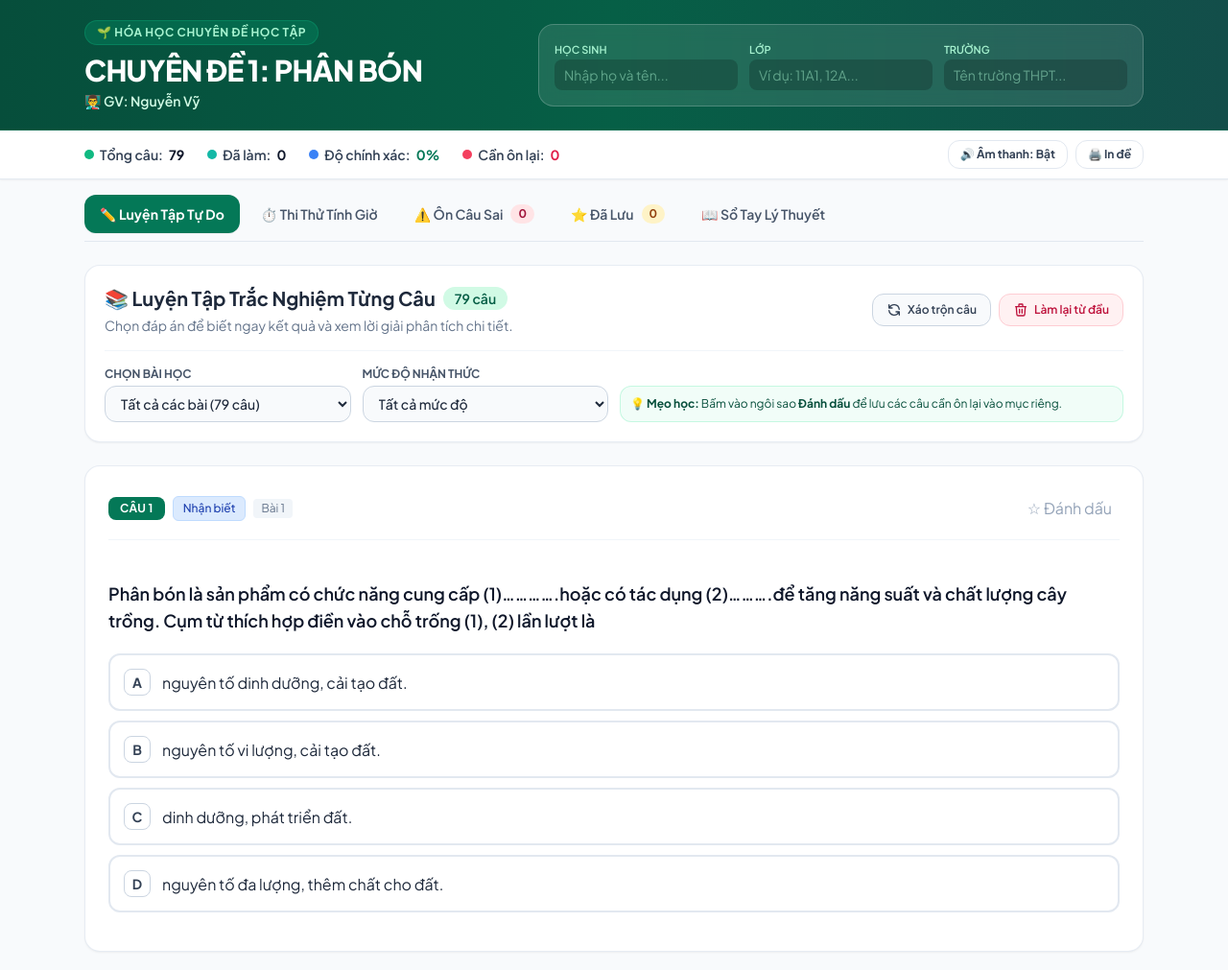
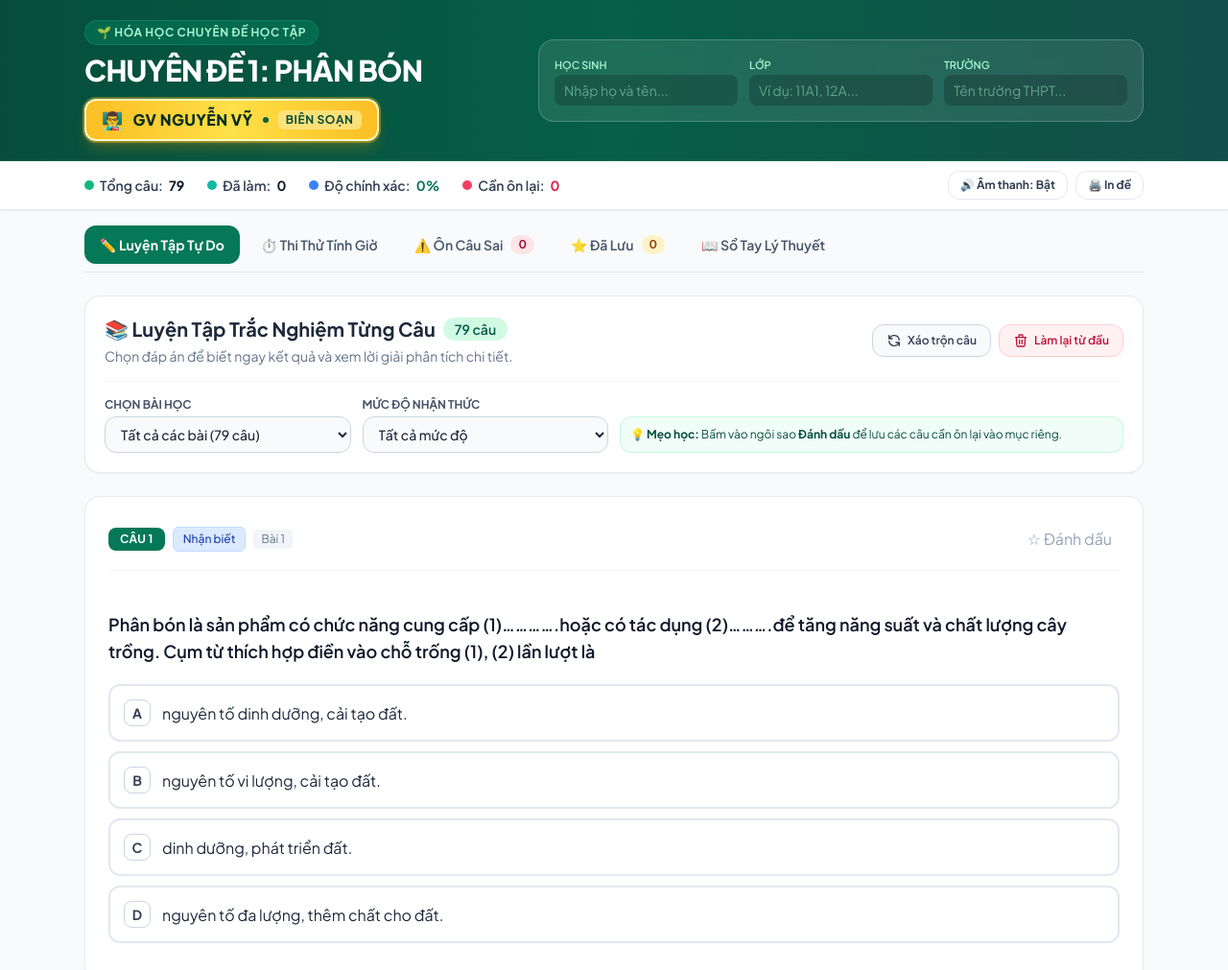
Before and after one commit to vynguyen-gif/chuyen-de-phan-bon, a plain HTML site: page index.html in a window 1280 px wide. Shown: the top 1011 px of the page at 96% size. Drawn offline with nearby package versions, Linux system fonts and the light colour scheme.

Commit message:
style: Lam noi bat thong tin GV Nguyen Vy voi badge vang kim sang trong

```diff
--- a/index.html
+++ b/index.html
@@ -69,9 +69,14 @@
           <h1 class="text-2xl sm:text-3xl font-extrabold tracking-tight">
             CHUYÊN ĐỀ 1: PHÂN BÓN
           </h1>
-          <p class="text-emerald-100 text-sm mt-1 font-semibold flex items-center gap-2">
-            <span>👨‍🏫 GV: Nguyễn Vỹ</span>
-          </p>
+          <div class="mt-3">
+            <span class="inline-flex items-center gap-2.5 px-4 py-1.5 rounded-xl bg-gradient-to-r from-amber-400 via-yellow-300 to-amber-400 text-slate-900 font-extrabold text-base shadow-lg shadow-amber-500/25 border-2 border-yellow-100 ring-2 ring-amber-400/40">
+              <span class="text-lg">👨‍🏫</span>
+              <span class="tracking-wide text-emerald-950 font-black">GV NGUYỄN VỸ</span>
+              <span class="inline-block w-1.5 h-1.5 rounded-full bg-emerald-800"></span>
+              <span class="text-xs font-bold text-emerald-900 uppercase tracking-wider bg-amber-200/80 px-2 py-0.5 rounded-md">Biên soạn</span>
+            </span>
+          </div>
         </div>
 
         <!-- Student worksheet info (auto saved) -->
```
